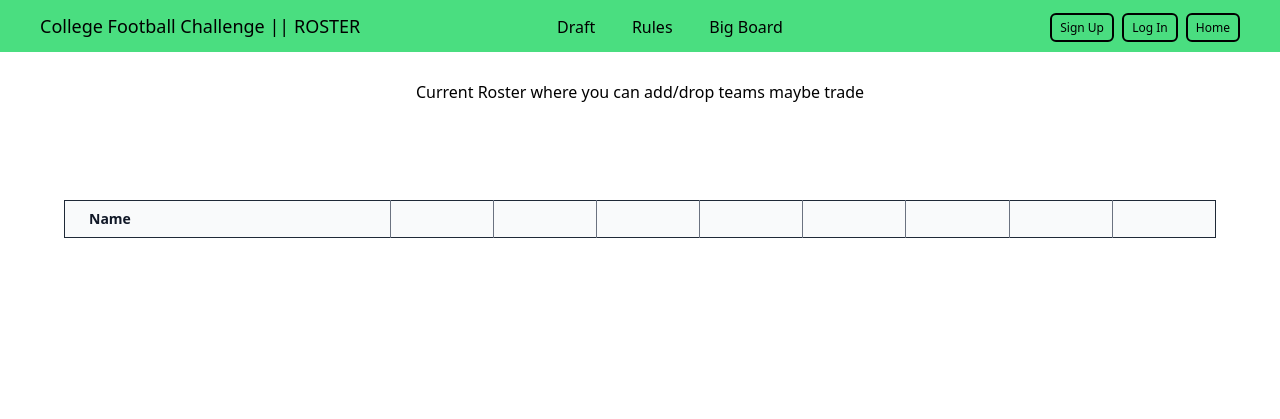
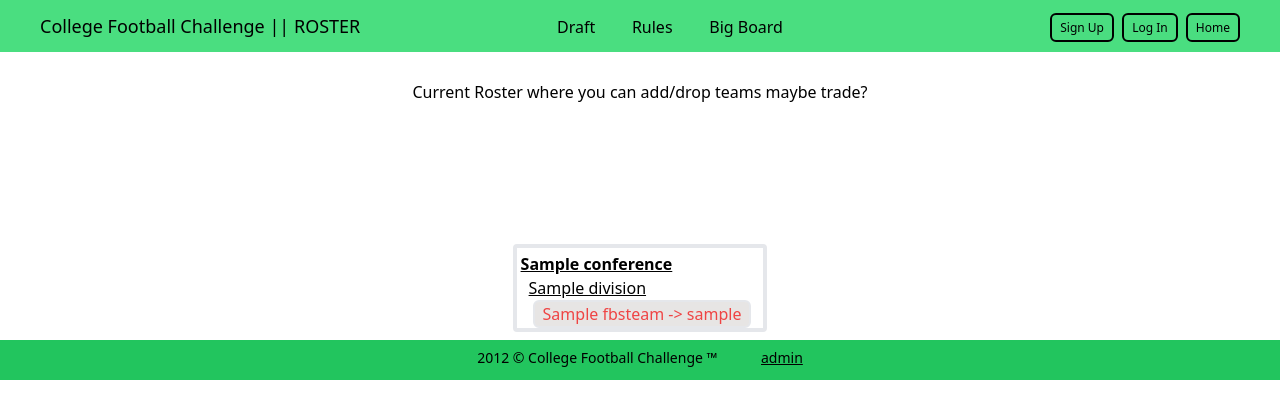
Before and after one commit to AdamFraley/CollegeFootballChallenge, a Django app: page /roster/ in a window 1280 px wide. Shown: the top 419 px of the page. Run offline with Django 4.2, Linux system fonts and the light colour scheme; tables that the repository leaves empty hold one stand-in row (values such as "Sample post"); lists and menus that the app fills with data are empty; some libraries are stand-ins or nearby versions.

Commit message:
work on displaying teams on roster page

```diff
--- a/cfc_app/models.py
+++ b/cfc_app/models.py
@@ -25,7 +25,7 @@ class FbsTeam(models.Model):
     conference_name = models.ForeignKey(Conference, on_delete=models.PROTECT, null=True, related_name='teams')
     division_name = models.ForeignKey(Division, on_delete=models.PROTECT, null= True, blank=True, related_name='teams')
     conference_abbrev = models.CharField(max_length=12)
-    owned = models.ForeignKey(User, on_delete=models.PROTECT, null=True, blank=True)
+    owned = models.ForeignKey(User, on_delete=models.PROTECT, null=True, blank=True, related_name='teams')
     ranking = models.IntegerField(null=True, blank=True)
 
     def __str__(self):
--- a/cfc_app/templates/cfc_app/roster.html
+++ b/cfc_app/templates/cfc_app/roster.html
@@ -37,12 +37,12 @@
 
 <body>
     <div class="py-20">
-        <h1 class="text-center">Current Roster where you can add/drop teams maybe trade</h1>
+        <h1 class="text-center">Current Roster where you can add/drop teams maybe trade?</h1>
     </div>
 
-    <div class="pt-4 pl-16 pr-16 pb-10">
+    <div class="pl-16 pr-16 pb-10">
         <table class="min-w-full divide-y divide-gray-600 border border-gray-800">
-            <thead class="bg-gray-50">
+            <!-- <thead class="bg-gray-50">
                 <tr class="divide-x divide-gray-500">
                     <th scope="col" class="py-2 pl-4 pr-3 text-left text-sm font-semibold text-gray-900 sm:pl-6">Name</th>
                     <th scope="col" class="px-3 py-2 text-left text-sm font-semibold text-gray-900"></th>
@@ -54,21 +54,88 @@
                     <th scope="col" class="px-3 py-2 text-left text-sm font-semibold text-gray-900"></th>
                     <th scope="col" class="px-3 py-2 text-left text-sm font-semibold text-gray-900"></th>
                 </tr>
-            </thead>
+            </thead> -->
             <tbody class="divide-y divide-gray-400 bg-white">
-                {% for team in teams %}
-                    {% if team.owned %}
-                    <tr class="divide-x divide-gray-600">
-                        <td class="whitespace-nowrap py-1 pl-4 pr-3 text-sm font-medium text-gray-900 sm:pl-6 bg-amber-400">{{team.owned.username}}</td>
+                {% for player in players %}
+                    {% if player.draft_order %}
+                        <tr class="divide-x divide-gray-600">
+                            <td class="whitespace-nowrap py-1 pl-4 pr-3 text-sm font-medium text-gray-900 sm:pl-6">{{player.username}}</td>
+                            {% for team in player.teams.all %}
+                            <td class="whitespace-nowrap px-3 py-1 text-sm text-gray-500">{{ team.school_name }}</td>
+                            {% endfor %}
+                        </tr>
                     {% endif %}
-                    </tr>
                 {% endfor %}
-
             </tbody>
-
+        </table>
     </div>
 
+    <main class="px-6 pt-4">
+        <ul class="flex flex-wrap justify-evenly">
+            {% for conference in conferences %}
+            <li class="pt-1 mt-1 mb-1 border-solid border-4 rounded">
+                <p class="font-bold px-1 underline">{{ conference.name }}</p>
+                {% if conference.divisions.all %}
+                    {% for division in conference.divisions.all %}
+                        <p class="underline px-3">{{ division.name }}</p>
+                        {% for team in division.teams.all %}
+                            {% if team.owned %}
+                                {% if request.user == team.owned %}
+                                    <p class="text-black-500 bg-yellow-300 px-2 font-md border-2 border-solid rounded-md ml-4 mr-3">{{ team.school_name }} -> {{ team.owned }}</p>
+                                {% else %}
+                                    <p class="text-red-500 px-2 font-md border-2 border-solid rounded-md ml-4 mr-3 bg-stone-200">{{ team.school_name }} -> {{ team.owned }}</p>
+                                {% endif %}
+                            {% else %}
+                                <p class="px-6">
+                                    {% if users_turn %}
+                                        <a href="/select/{{ team.id }}">
+                                            <button class="
+                                                text-xs bg-transparent hover:bg-blue-500 text-blue-700
+                                                font-semibold hover:text-white px-1 border
+                                                border-blue-500 hover:border-transparent rounded">
+                                                Add
+                                            </button>
+                                        </a>
+                                    {% endif %}
+                                    {{ team.school_name }}
+                                </p>
+                            {% endif %}
+                        {% endfor %}
+                    {% endfor %}
+                {% else %}
+                    {% for team in conference.teams.all %}
+                        {% if team.owned %}
+                            {% if request.user == team.owned %}
+                            <p class="text-black-500 bg-yellow-300 px-2 font-md border-2 border-solid rounded-md ml-4 mr-3">{{ team.school_name }} -> {{ team.owned }}</p>
+                            {% else %}
+                                <p class="text-red-500 px-2 font-md border-2 border-solid rounded-md ml-4 mr-3 bg-stone-200">{{ team.school_name }} -> {{ team.owned }}</p>
+                            {% endif %}
+                        {% else %}
+                            <p class="px-6">
+                                {% if users_turn %}
+                                    <a href="/select/{{ team.id }}">
+                                        <button class="
+                                            text-xs bg-transparent hover:bg-blue-500 text-blue-700
+                                            font-semibold hover:text-white px-1 border
+                                            border-blue-500 hover:border-transparent rounded">
+                                            Add
+                                        </button>
+                                    </a>
+                                {% endif %}
+                                {{ team.school_name }}
+                            </p>
+                        {% endif %}
+                    {% endfor %}
+                {% endif %}
+            </li>
+            {% endfor %}
+        </ul>
+    </main>
 
+    <footer class="w-full h-10 bg-green-500 bottom-0 items-center mt-1 text-sm">
+        <p class="text-black text-center pt-2">2012 &copy College Football Challenge &trade;
+            <a href="/admin/" class="underline ml-10">admin</a></p>
+    </footer>
 
 </body>
 
--- a/cfc_app/views.py
+++ b/cfc_app/views.py
@@ -62,6 +62,10 @@ def select(request,id):
         else:
             return redirect('/?message=admin+cannot+select+teams')
 
+# def drop_team(request,id):
+#     dropped_team = FbsTeam.objects.get(id=id)
+
+
 @user_passes_test(lambda u: u.is_superuser)
 def create_draft(request):
     draft = Draft.objects.first()
@@ -97,7 +101,7 @@ def reset_draft(request):
     Pick.objects.all().delete()
     return redirect('draft:home')
 
-@user_passes_test(lambda u: u.is_superuser, '/?message=YOU+cant+reset+the+draft+order')
+@user_passes_test(lambda u: u.is_superuser, '/?message=YOU+cant+undo+picks')
 def undo_last_pick(request):
     draft = Draft.objects.first()
     draft.current_pick -= 1
@@ -121,14 +125,18 @@ def draft_end_test(request):
 
 def roster(request):
     teams = FbsTeam.objects.all()
+    conferences = Conference.objects.all()
+    divisions = Division.objects.all()
     draft = Draft.objects.first()
     players = draft.players.order_by('draft_order')
-
+    print(players)
 
 
     context = {
-        teams : 'teams',
-        players : 'players',
+        'teams' : teams,
+        'players' : players,
+        'conferences' : conferences,
+        'divisions' : divisions,
     }
 
-    return render (request, 'cfc_app/roster.html')
+    return render (request, 'cfc_app/roster.html', context)
```
Also changed, not shown: cfc_app/migrations/0005_alter_fbsteam_owned.py (added).
